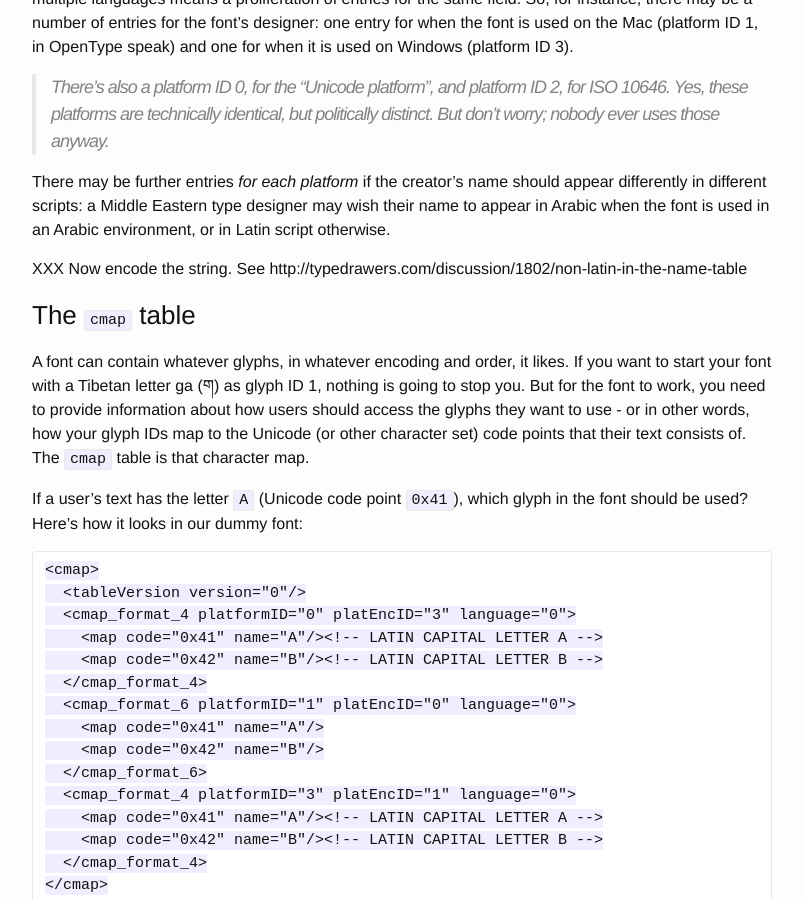
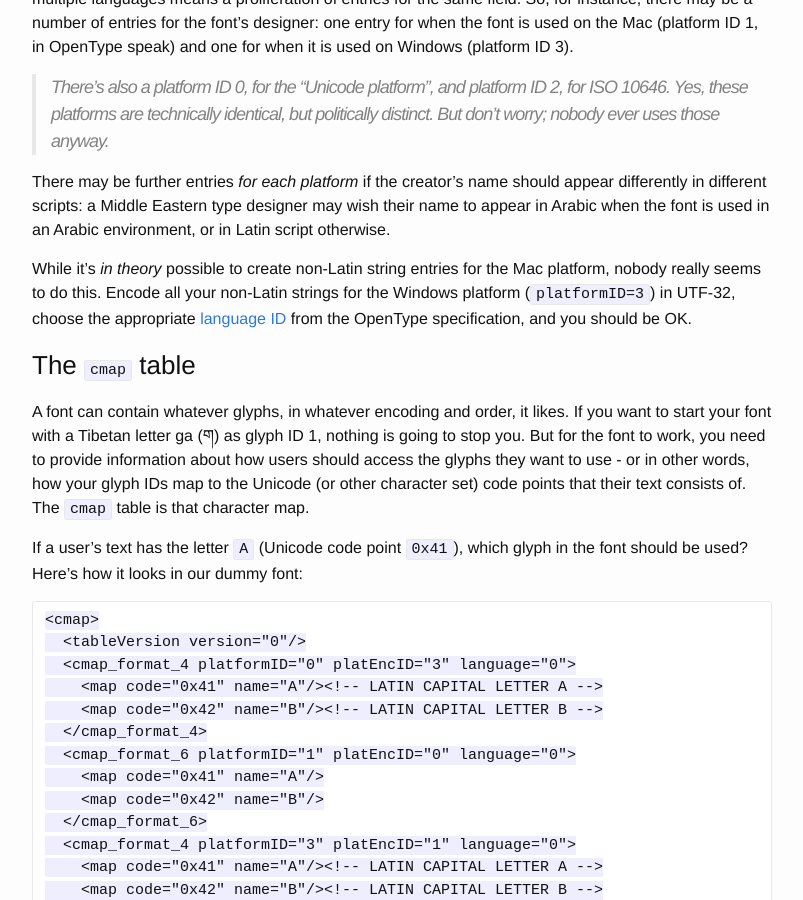
Before and after one commit to simoncozens/fonts-and-layout, a Jekyll site: the page built from opentype.md, in a window 1280 px wide and 900 px high, scrolled down 7928 px. Shown: the whole window, without its empty margins (238-1041 px from the left). Built offline with Jekyll 4.4.1, drawn with Linux system fonts in a browser that asks for light colours.

Commit message:
Finish off the name table encoding stuff.

```diff
--- a/opentype.md
+++ b/opentype.md
@@ -213,7 +213,7 @@ Unfortunately, as with the rest of OpenType, the ugliest thing is that it is a c
 
 There may be further entries *for each platform* if the creator's name should appear differently in different scripts: a Middle Eastern type designer may wish their name to appear in Arabic when the font is used in an Arabic environment, or in Latin script otherwise.
 
-XXX Now encode the string. See http://typedrawers.com/discussion/1802/non-latin-in-the-name-table
+While it's *in theory* possible to create non-Latin string entries for the Mac platform, nobody really seems to do this. Encode all your non-Latin strings for the Windows platform (`platformID=3`) in UTF-32, choose the appropriate [language ID](https://www.microsoft.com/typography/otspec180/name.htm) from the OpenType specification, and you should be OK.
 
 ### The `cmap` table
 
@@ -422,4 +422,5 @@ What about the `loca` table? The `glyf` table contains all contours for all the
 
 ## TrueType Collections
 
+In OpenType, one
 ## Font variations
```
